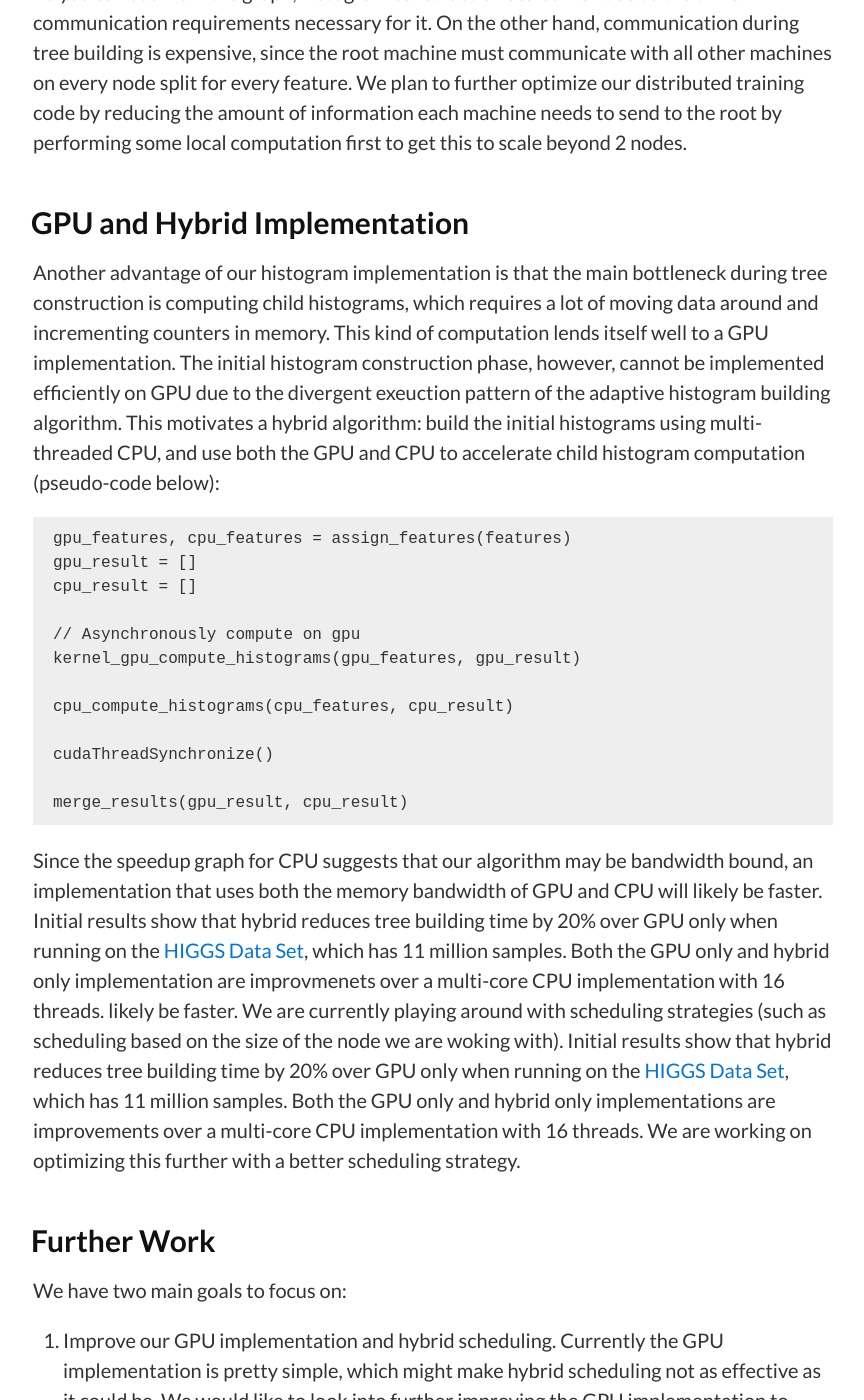
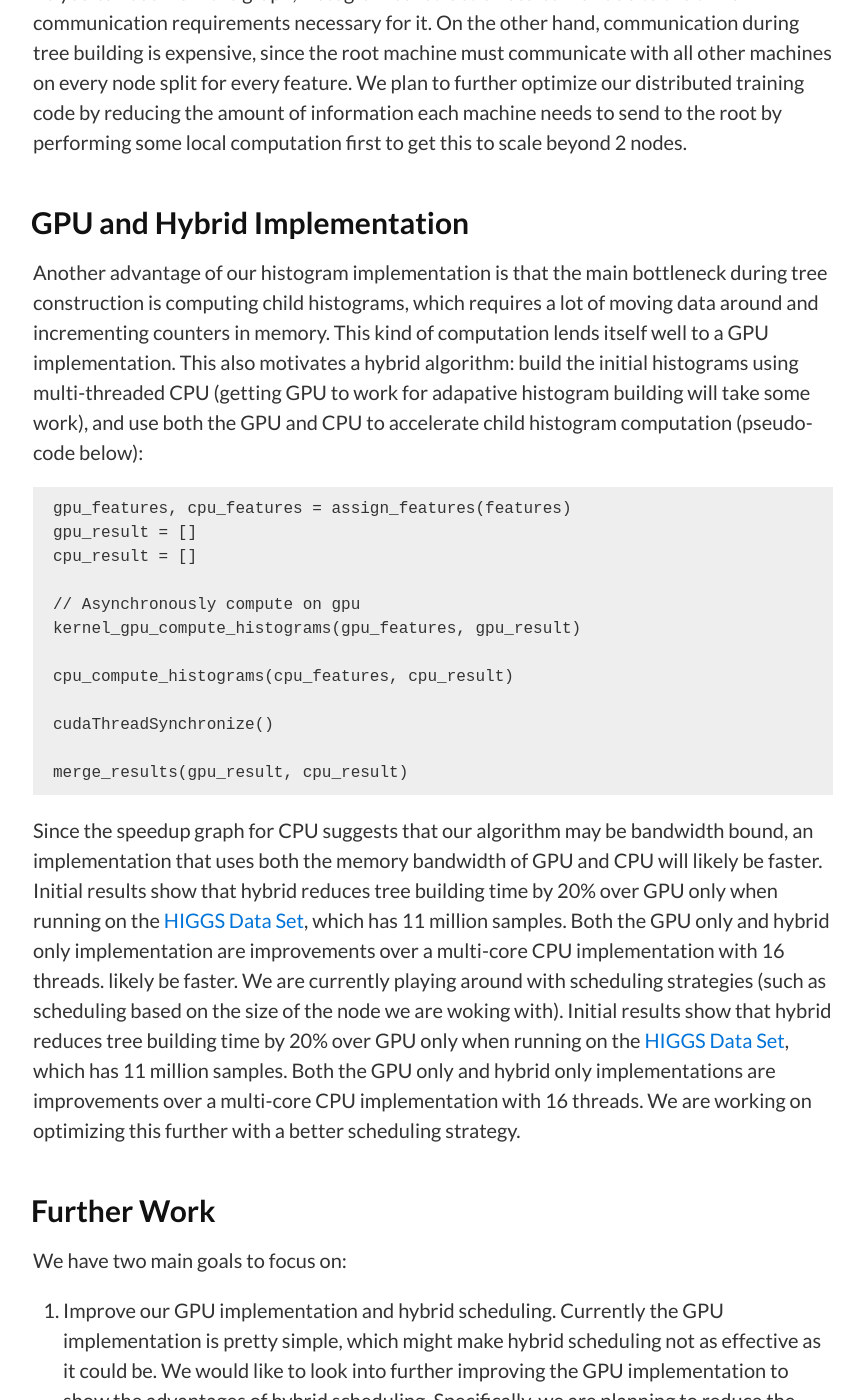
Before and after one commit to raypeng/DGBDT, a Jekyll site: the page built from index.md, in a window 1280 px wide and 1400 px high, scrolled down 7092 px. Shown: the whole window, without its empty margins (207-1071 px from the left). Built offline with Jekyll 4.4.1, drawn with Linux system fonts in a browser that asks for light colours; our own code applies the rules of GitHub Pages for plain Markdown files.

Commit message:
modify some wording

```diff
--- a/index.md
+++ b/index.md
@@ -216,10 +216,9 @@ the root by performing some local computation first to get this to scale beyond
 Another advantage of our histogram implementation is that the main bottleneck during
 tree construction is computing child histograms, which requires a lot of moving
 data around and incrementing counters in memory. This kind of computation lends
-itself well to a GPU implementation. The initial histogram construction phase,
-however, cannot be implemented efficiently on GPU due to the divergent exeuction
-pattern of the adaptive histogram building algorithm. This motivates a hybrid
-algorithm: build the initial histograms using multi-threaded CPU, and
+itself well to a GPU implementation. This also motivates a hybrid
+algorithm: build the initial histograms using multi-threaded CPU (getting
+GPU to work for adapative histogram building will take some work), and
 use both the GPU and CPU to accelerate child histogram computation (pseudo-code
 below):
 
@@ -243,7 +242,7 @@ bound, an implementation that uses both the memory bandwidth of GPU and CPU will
 likely be faster. Initial results show that hybrid reduces tree building time by 20%
 over GPU only when running on the [HIGGS Data Set](https://archive.ics.uci.edu/ml/datasets/HIGGS),
 which has 11 million samples. Both the GPU only and hybrid only implementation
-are improvmenets over a multi-core CPU implementation with 16 threads.
+are improvements over a multi-core CPU implementation with 16 threads.
 likely be faster. We are currently playing around with scheduling strategies (such
 as scheduling based on the size of the node we are woking with).
 Initial results show that hybrid reduces tree building time by 20%
```
